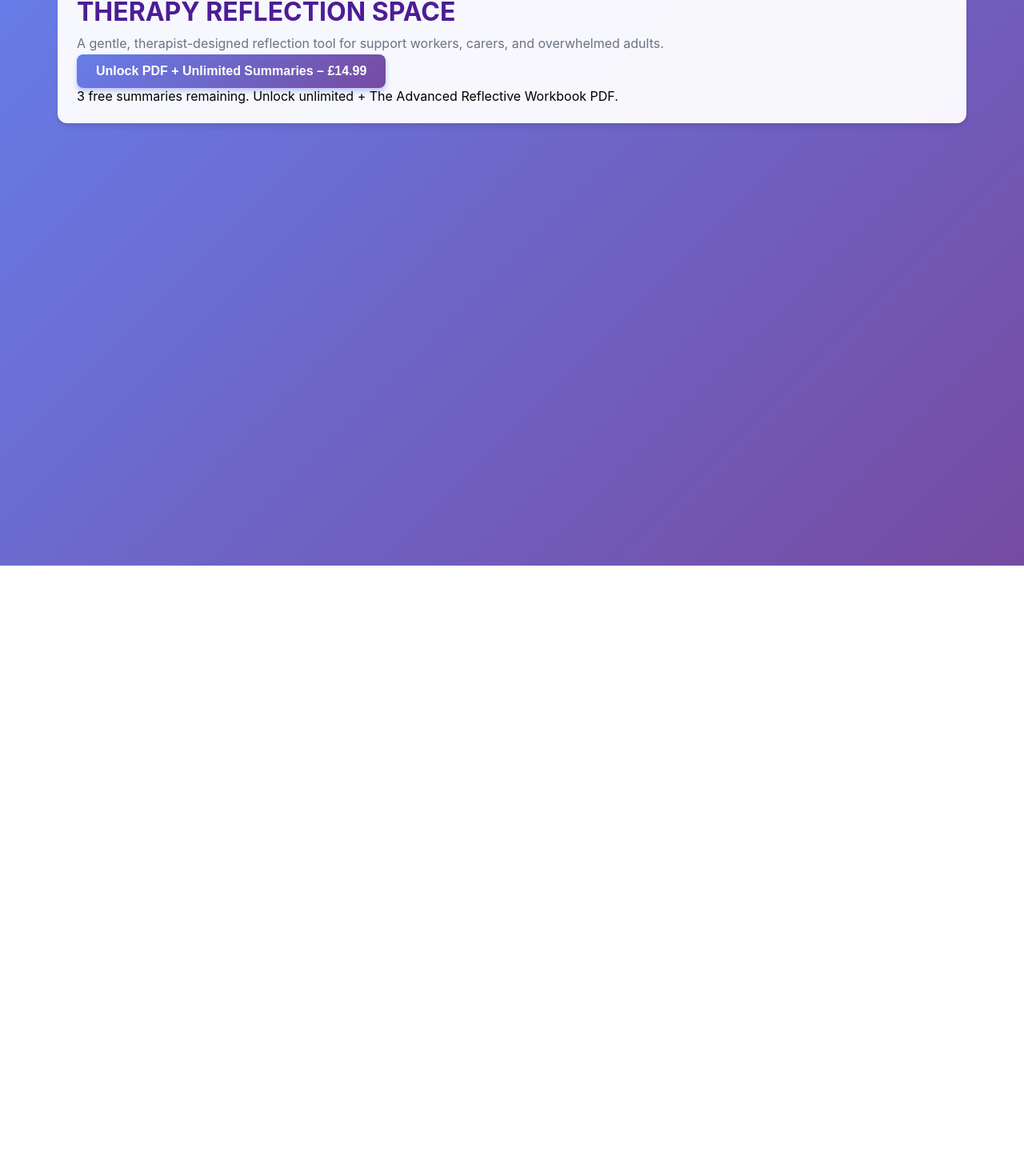
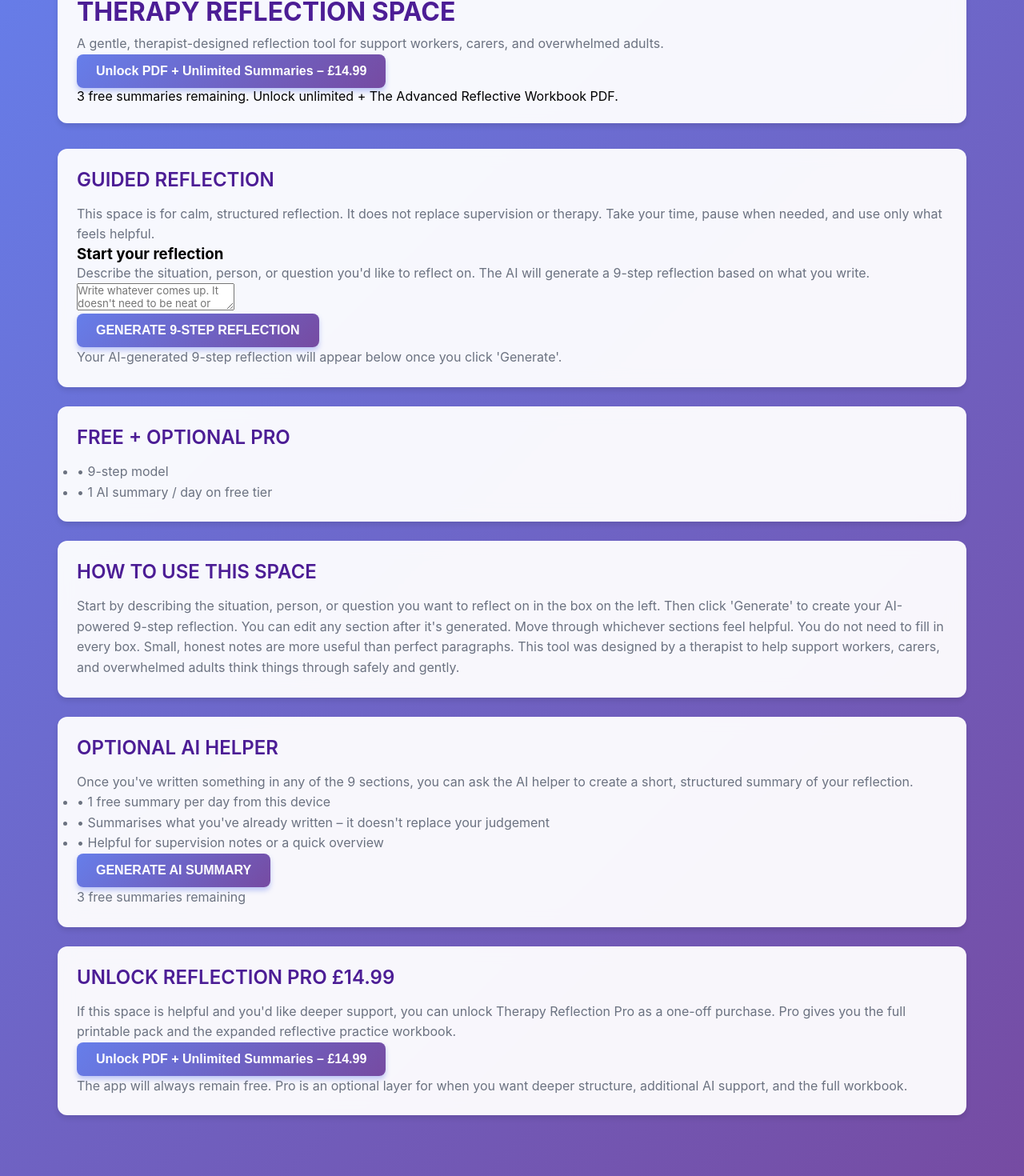
Before and after one commit to repowazdogz-droid/therapy_reflection_app, a React (Vite) app: page / in a window 1280 px wide. Shown: the part 93-1563 px from the top of the page at 80% size. Before the commit the page ends 800 px from the top, so only its background shows below. Built offline with nearby package versions, Linux system fonts and the light colour scheme; the HTML template or start-up script is replaced by a standard one.

Commit message:
Recreate exact layout: left column guided reflection, right column info cards

```diff
--- a/src/components/TherapyReflectionApp.tsx
+++ b/src/components/TherapyReflectionApp.tsx
@@ -1,15 +1,22 @@
-import { useState, useRef, useEffect } from "react"
+import { useState } from "react"
 import { useOmegaPro } from "../hooks/useOmegaPro"
+import BuyAccessButton from "./BuyAccessButton"
 
 // Free tier summary limit
 const FREE_LIMIT = 3
 
 function TherapyReflectionApp() {
+  const [reflectionText, setReflectionText] = useState("")
   const [summary, setSummary] = useState<string | null>(null)
   const [summaryCount, setSummaryCount] = useState(0)
   const [isLoading, setIsLoading] = useState(false)
   const [error, setError] = useState<string | null>(null)
   const isPro = useOmegaPro()
+
+  async function handleGenerateReflection() {
+    // TODO: Implement 9-step reflection generation
+    console.log("Generate 9-step reflection for:", reflectionText)
+  }
 
   async function handleGenerateSummary() {
     // FREE USER BLOCKING
@@ -25,12 +32,11 @@ function TherapyReflectionApp() {
       setIsLoading(true)
       setError(null)
 
-      // Your existing API call logic here
-      // Example:
+      // TODO: Implement AI summary generation
       // const res = await fetch("/api/therapy-ai", {
       //   method: "POST",
       //   headers: { "Content-Type": "application/json" },
-      //   body: JSON.stringify({ text: yourReflectionText }),
+      //   body: JSON.stringify({ text: reflectionText }),
       // })
       //
       // if (!res.ok) throw new Error("API error")
@@ -51,12 +57,46 @@ function TherapyReflectionApp() {
   }
 
   return (
-    <div>
-      {/* Your existing reflection app content - multi-step form */}
+    <div className="grid grid-cols-1 lg:grid-cols-3 gap-6">
+      {/* Left Column - Guided Reflection */}
+      <div className="lg:col-span-2">
+        <div className="tra-card">
+          <h2 className="tra-section-title mb-4">GUIDED REFLECTION</h2>
+          <p className="tra-section-body mb-6">
+            This space is for calm, structured reflection. It does not replace supervision or therapy.
+            Take your time, pause when needed, and use only what feels helpful.
+          </p>
 
-      {/* SUMMARY OUTPUT AREA */}
+          <div className="mb-4">
+            <h3 className="font-semibold text-gray-800 mb-2">Start your reflection</h3>
+            <p className="tra-section-body text-sm mb-4">
+              Describe the situation, person, or question you'd like to reflect on.
+              The AI will generate a 9-step reflection based on what you write.
+            </p>
+
+            <textarea
+              value={reflectionText}
+              onChange={(e) => setReflectionText(e.target.value)}
+              placeholder="Write whatever comes up. It doesn't need to be neat or complete."
+              className="w-full min-h-[200px] p-4 border border-gray-300 rounded-lg resize-y focus:outline-none focus:ring-2 focus:ring-purple-500 focus:border-transparent"
+              style={{ fontFamily: "inherit" }}
+            />
+          </div>
+
+          <button
+            onClick={handleGenerateReflection}
+            className="tra-button-primary w-full"
+          >
+            GENERATE 9-STEP REFLECTION
+          </button>
+
+          <p className="tra-section-body text-sm mt-4 text-center">
+            Your AI-generated 9-step reflection will appear below once you click 'Generate'.
+          </p>
+
+          {/* Summary Output */}
           {summary && (
-        <div className="tra-summary-block">
+            <div className="tra-summary-block mt-6">
               <h2 className="tra-summary-title">Your Summary</h2>
               <p className="tra-summary-text whitespace-pre-line">{summary}</p>
             </div>
@@ -69,6 +109,71 @@ function TherapyReflectionApp() {
             </div>
           )}
         </div>
+      </div>
+
+      {/* Right Column - Info Cards */}
+      <div className="space-y-6">
+        {/* FREE + OPTIONAL PRO */}
+        <div className="tra-card">
+          <h3 className="tra-section-title text-lg mb-3">FREE + OPTIONAL PRO</h3>
+          <ul className="tra-section-body text-sm space-y-2">
+            <li>• 9-step model</li>
+            <li>• 1 AI summary / day on free tier</li>
+          </ul>
+        </div>
+
+        {/* HOW TO USE THIS SPACE */}
+        <div className="tra-card">
+          <h3 className="tra-section-title text-lg mb-3">HOW TO USE THIS SPACE</h3>
+          <p className="tra-section-body text-sm">
+            Start by describing the situation, person, or question you want to reflect on in the box on the left.
+            Then click 'Generate' to create your AI-powered 9-step reflection. You can edit any section after it's generated.
+            Move through whichever sections feel helpful. You do not need to fill in every box. Small, honest notes are more useful than perfect paragraphs.
+            This tool was designed by a therapist to help support workers, carers, and overwhelmed adults think things through safely and gently.
+          </p>
+        </div>
+
+        {/* OPTIONAL AI HELPER */}
+        <div className="tra-card">
+          <h3 className="tra-section-title text-lg mb-3">OPTIONAL AI HELPER</h3>
+          <p className="tra-section-body text-sm mb-4">
+            Once you've written something in any of the 9 sections, you can ask the AI helper to create a short, structured summary of your reflection.
+          </p>
+          <ul className="tra-section-body text-sm space-y-2 mb-4">
+            <li>• {isPro ? "Unlimited summaries" : `1 free summary per day from this device`}</li>
+            <li>• Summarises what you've already written – it doesn't replace your judgement</li>
+            <li>• Helpful for supervision notes or a quick overview</li>
+          </ul>
+          <button
+            onClick={handleGenerateSummary}
+            disabled={isLoading || (!isPro && summaryCount >= FREE_LIMIT)}
+            className="tra-button-primary w-full"
+          >
+            {isLoading ? "Generating..." : "GENERATE AI SUMMARY"}
+          </button>
+          {!isPro && (
+            <p className="tra-section-body text-xs mt-2 text-center">
+              {Math.max(0, FREE_LIMIT - summaryCount)} free summaries remaining
+            </p>
+          )}
+        </div>
+
+        {/* UNLOCK REFLECTION PRO */}
+        <div className="tra-card">
+          <h3 className="tra-section-title text-lg mb-3">UNLOCK REFLECTION PRO £14.99</h3>
+          <p className="tra-section-body text-sm mb-4">
+            If this space is helpful and you'd like deeper support, you can unlock Therapy Reflection Pro as a one-off purchase.
+            Pro gives you the full printable pack and the expanded reflective practice workbook.
+          </p>
+          <div className="space-y-2">
+            <BuyAccessButton />
+          </div>
+          <p className="tra-section-body text-xs mt-4">
+            The app will always remain free. Pro is an optional layer for when you want deeper structure, additional AI support, and the full workbook.
+          </p>
+        </div>
+      </div>
+    </div>
   )
 }
 
```
Also changed, not shown: 1 other file (tests, documents, lock files or other folders). Lines whose indentation alone changed are shown as unchanged.
